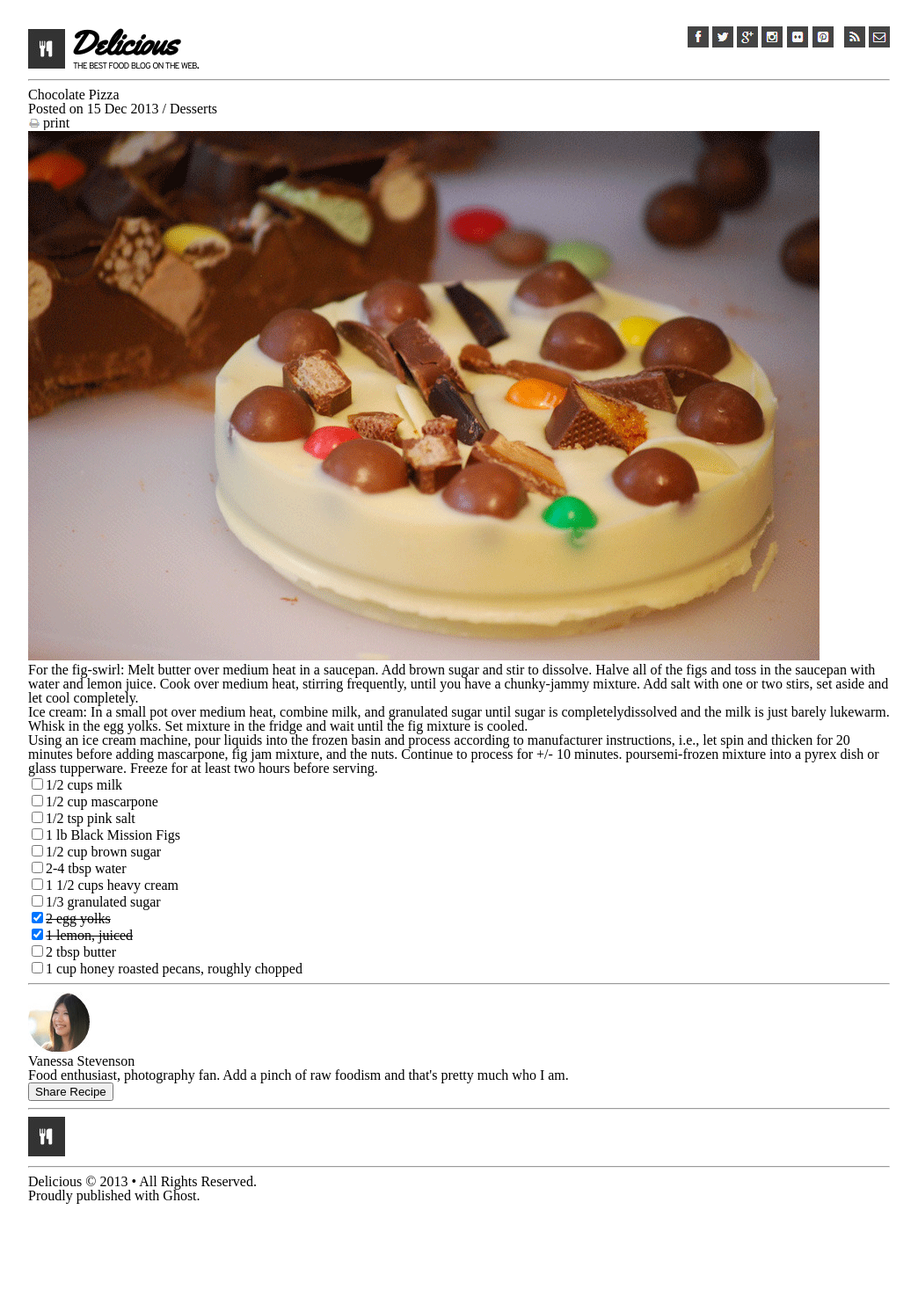
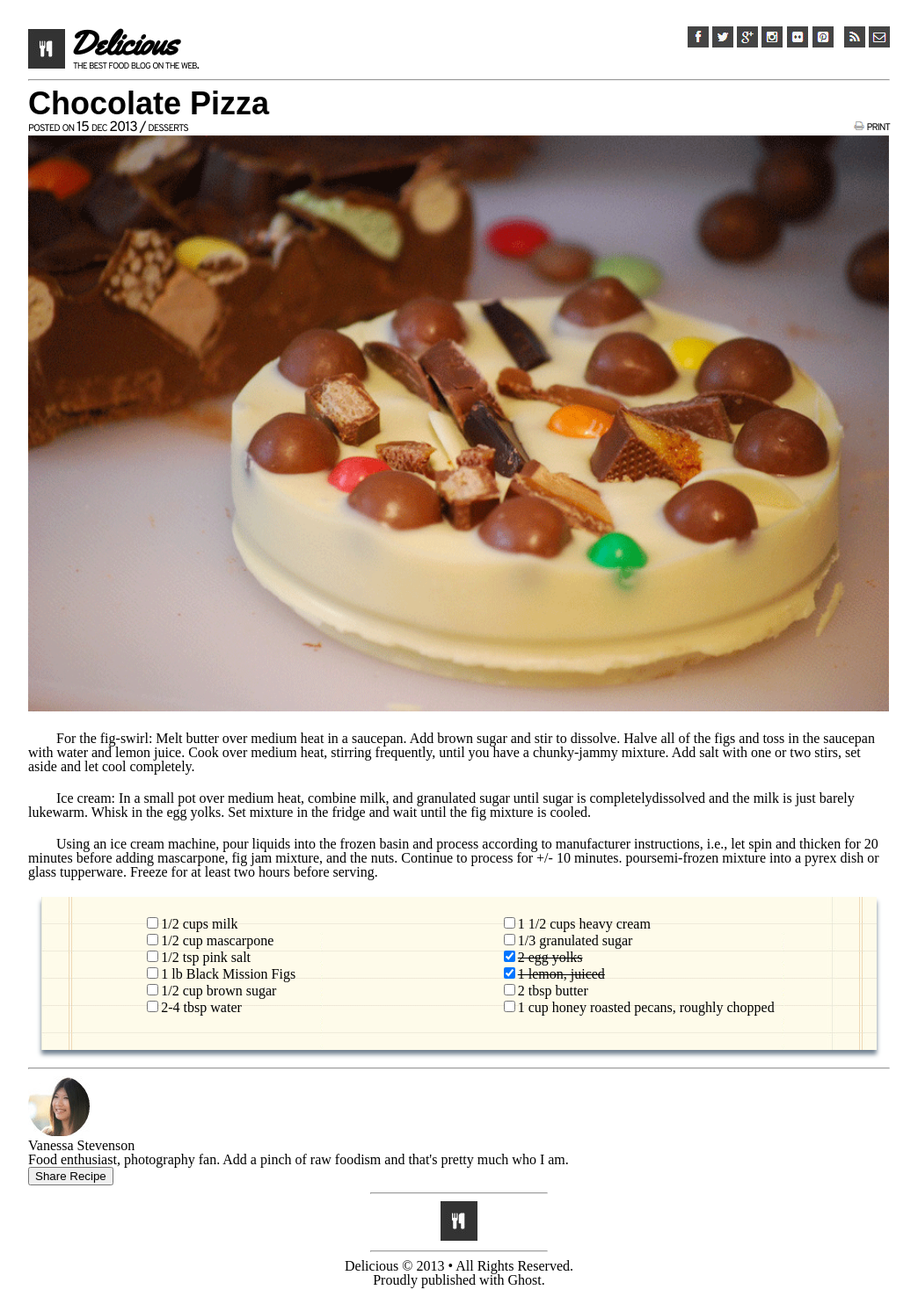
Before and after one commit to ellisken/chocolate-pizza, a plain HTML site: page index.html in a window 1280 px wide. Shown: the whole page at 88% size, without its empty margins (118-1162 px from the left). Before the commit the page ends 1398 px from the top, so only its background shows below. Drawn offline with Linux system fonts and the light colour scheme.

Commit message:
styled print button

```diff
--- a/index.html
+++ b/index.html
@@ -31,9 +31,9 @@
   <hr class="style11">
   <article>
     <h1>Chocolate Pizza</h1>
-    <h3>Posted on 15 Dec 2013 / Desserts</h3>
-    <span id="print"> <img id="print-icon" src="img/print-icon.png"> print </span><br>
-    <img src="img/choco-pizza.png">
+    <span>posted on 15 dec 2013 / desserts</span>
+    <span id="print"><img id="print-icon" src="img/print-icon.png"> print</span>
+    <img id="chocolatepizza" src="img/choco-pizza.png">
     <p> For the fig-swirl: Melt butter over medium heat in a saucepan. Add brown sugar and stir to dissolve. Halve all of the figs
       and toss in the saucepan with water and lemon juice. Cook over medium heat,
       stirring frequently, until you have a chunky-jammy mixture. Add salt with one or two stirs, set aside and let cool completely.
--- a/style.css
+++ b/style.css
@@ -1,5 +1,13 @@
 body{
   padding: 30px 150px;
+}
+
+footer{
+  text-align: center;
+}
+
+footer hr{
+  max-width: 200px;
 }
 
 /*Site title font and size*/
@@ -9,7 +17,20 @@ body{
   font-size: 38px;
 }
 
-nav{
+article span{
+  font-variant: small-caps;
+  letter-spacing: -1px;
+  font-family: "Overpass", sans-serif;
+}
+
+#print{
+  float: right;
+}
+
+article h1{
+  font-family: sans-serif;
+  font-weight: bold;
+  font-size: 36px;
 }
 
 div.navcontents{
@@ -25,11 +46,29 @@ div.navcontents h3{
 }
 
 div.logos{
-  display: inline-block;
   float: right;
 }
 
+article p{
+  text-indent: 2em;
+  margin-top: 20px;
+  margin-bottom: 10px;
+}
 
+#ingredients-div{
+  margin: 20px 15px;
+  width: auto;
+  background-image: url("img/list-bg.png");
+  display:flex;
+  justify-content: space-around;
+  box-shadow: 0px 5px 5px slategrey;
+  padding-top: 20px;
+  padding-bottom: 40px;
+}
+
+#chocolatepizza{
+  width: 100%;
+}
 
 /*Strikethrough for checked inputs*/
 label.strikethrough{
```
